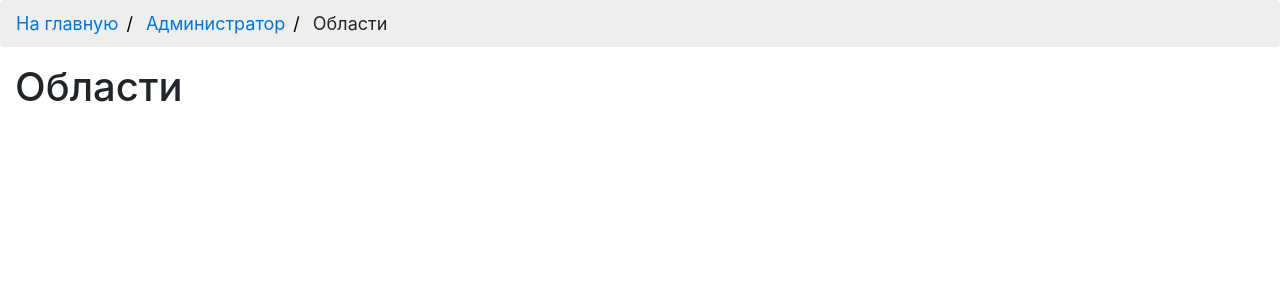
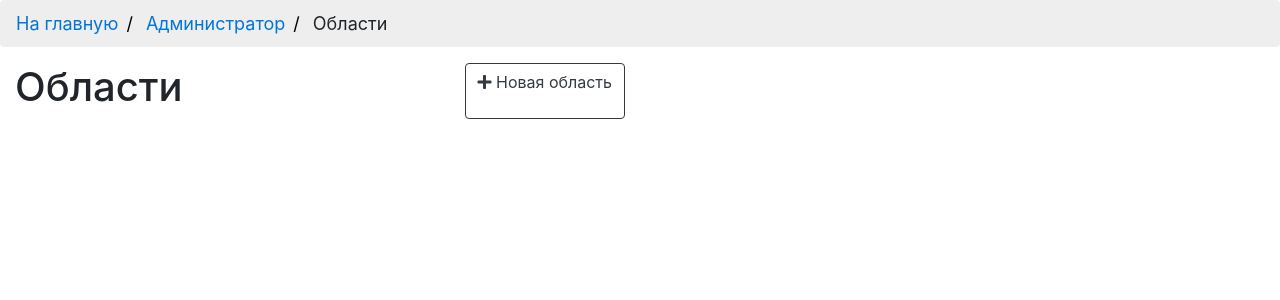
Before and after one commit to print-design/schaber, a PHP site: page /admin/industry/index.php in a window 1280 px wide. Shown: the part 56-356 px from the top of the page. Run offline with PHP 8.4, Linux system fonts and the light colour scheme.

Commit message:
14.03.2022 schaber админка

```diff
--- a/admin/industry/index.php
+++ b/admin/industry/index.php
@@ -23,7 +23,14 @@ include '../../include/topscripts.php';
                echo "<div class='alert alert-danger mt-3'>$error_message</div>";
             }
             ?>
-            <h1>Области</h1>
+            <div class="row">
+                <div class="col-12 col-md-8 col-lg-6">
+                    <div class="d-flex justify-content-between mb-2">
+                        <h1>Области</h1>
+                        <a href="create.php" class="btn btn-outline-dark"><i class="fas fa-plus"></i>&nbsp;Новая область</a>
+                    </div>
+                </div>
+            </div>
         </div>
         <?php
         include '../../include/footer.php';
```
Also changed, not shown: admin/industry/create.php (added, +7 -0 lines).
